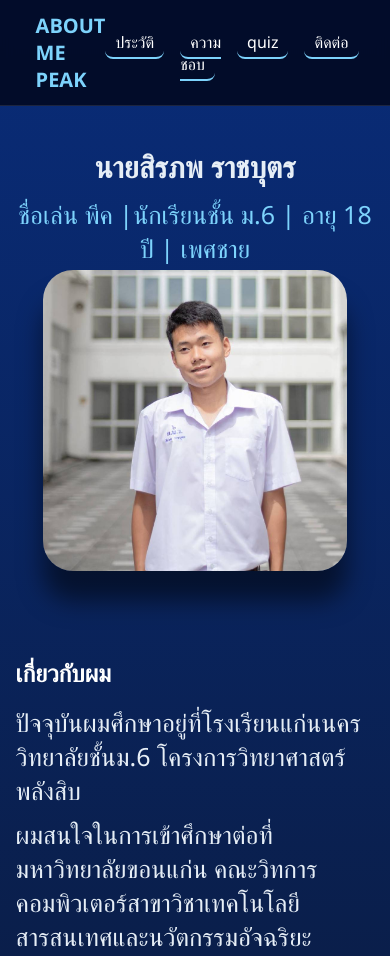
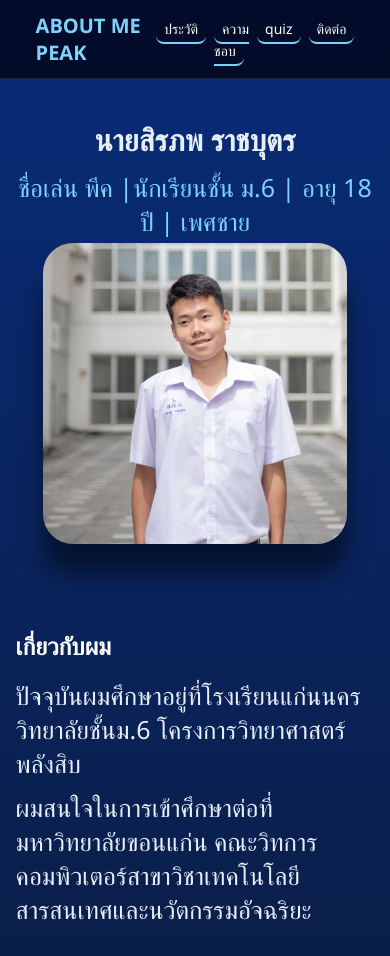
Before and after one commit to 631s44224-max/631s44224-max.github.io, a plain HTML site: page index.html in a window 390 px wide. Shown: the top 956 px of the page. Drawn offline with Linux system fonts and the light colour scheme.

Commit message:
Update index.html

```diff
--- a/index.html
+++ b/index.html
@@ -104,8 +104,24 @@
     @media(max-width:768px){
       .hero { grid-template-columns:1fr; text-align:center; }
       .contact-grid { grid-template-columns:1fr; }
-      .nav a { font-size: 14px;padiding: 6px 8px}
-    }
+      header .inner {
+    flex-direction: row;
+    justify-content: space-between;
+    align-items: center;
+  }
+
+  nav ul {
+    display: flex;
+    flex-wrap: nowrap;
+    gap: 8px;
+  }
+
+  nav a {
+    font-size: 14px;
+    padding: 6px 8px;
+  }
+}
+
 
 
 
```
